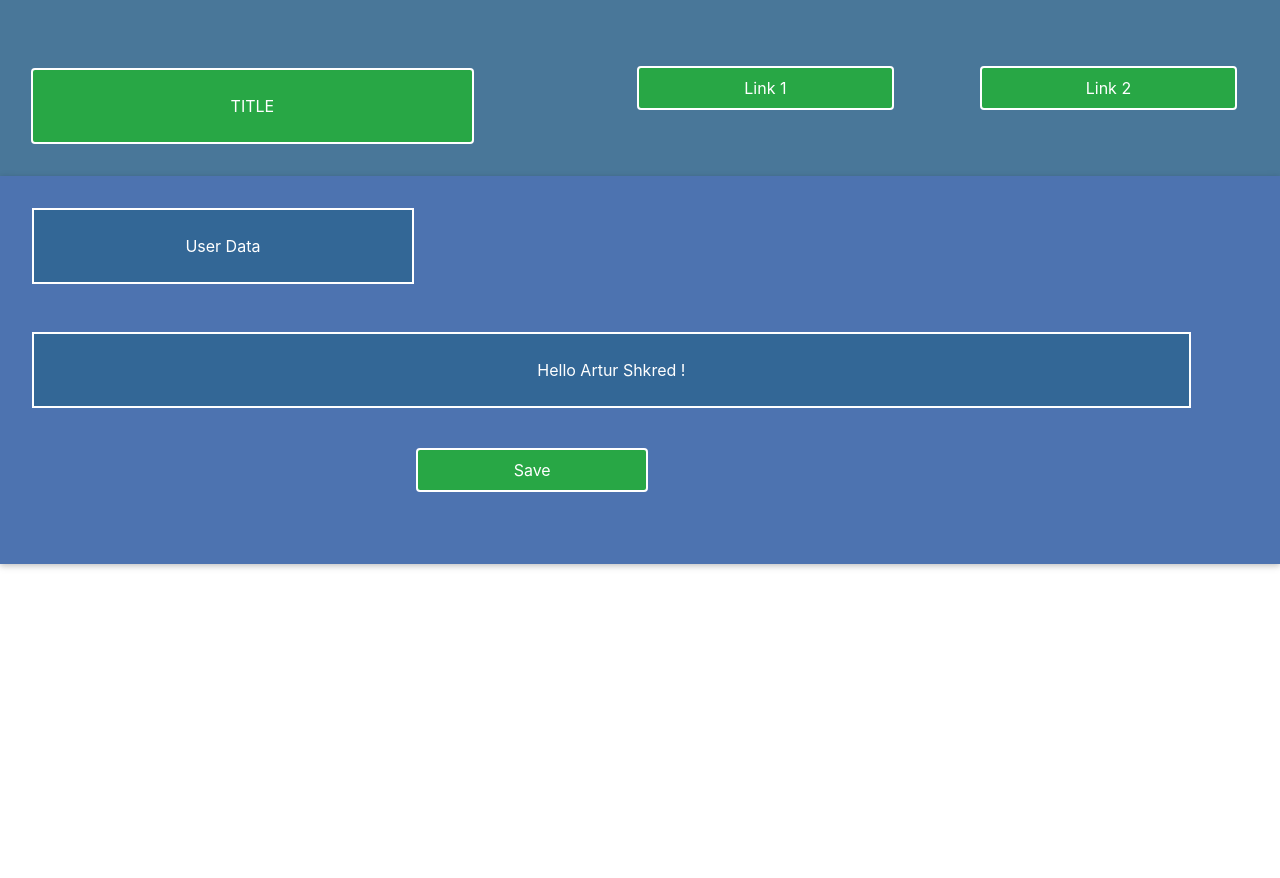
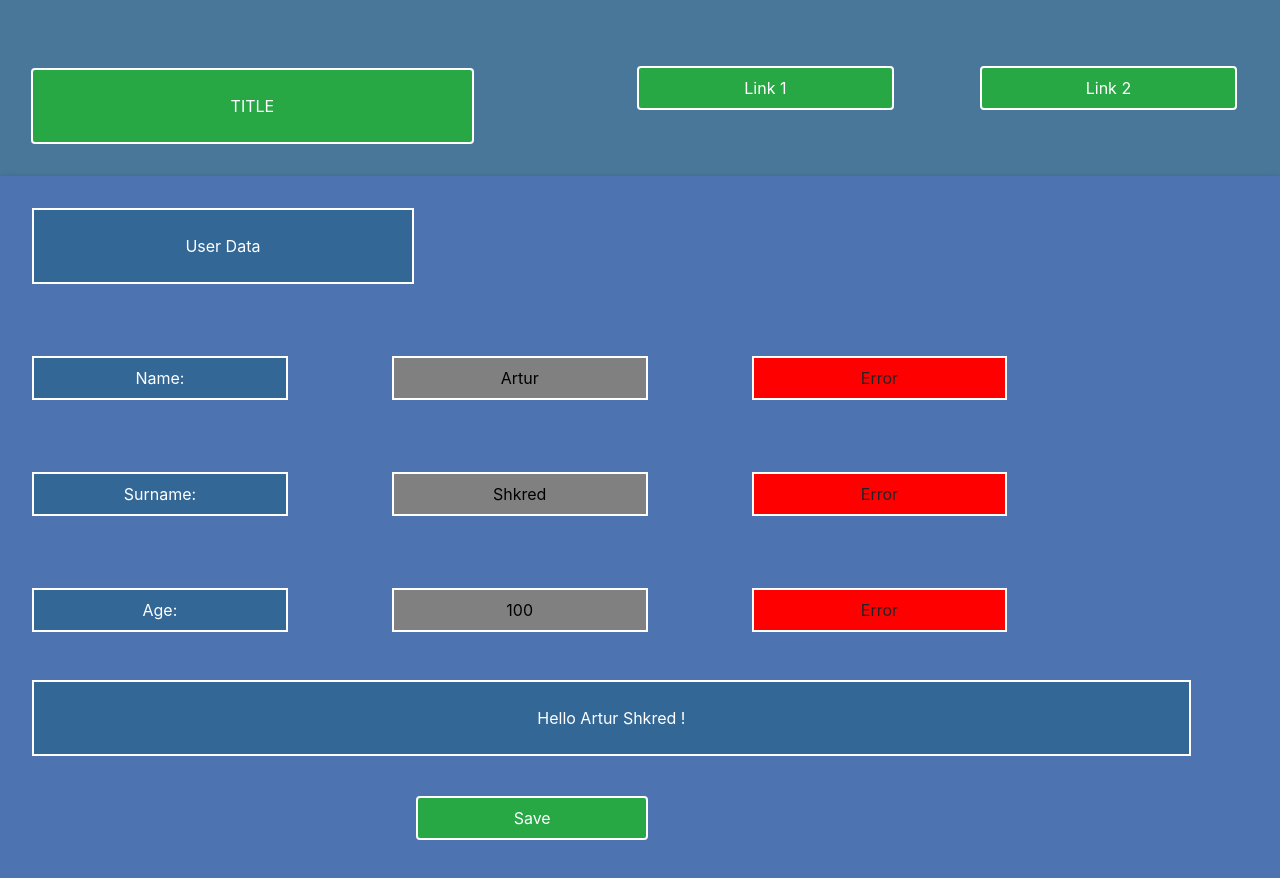
Before and after one commit to ashkredo/eversis-excersise-frontend, a React (Create React App) app: page /pageone in a window 1280 px wide. Shown: the top 878 px of the page. Before the commit the page ends 800 px from the top, so only its background shows below. Built offline with nearby package versions, Linux system fonts and the light colour scheme.

Commit message:
Updated PageOne

```diff
--- a/src/redux/reducers/userReducer.js
+++ b/src/redux/reducers/userReducer.js
@@ -9,7 +9,7 @@ const initialState = {
   user: {
     name: 'Artur',
     surname: 'Shkred',
-    age: null,
+    age: 100,
   },
 };
 //------------
--- a/src/screens/pages/PageOne/PageOne.js
+++ b/src/screens/pages/PageOne/PageOne.js
@@ -29,6 +29,55 @@ const PageOne = ({ user }) => {
           </Col>
         </Row>
 
+        <Row className="col-10 justify-content-between">
+          <Col className="bluecolumn col-3 m-4 mt-5 py-2 text-center">
+            Name:
+          </Col>
+          <input
+            className="col-3 mt-5 m-4 py-2 text-center"
+            style={{ backgroundColor: 'gray', border: '2px solid #ffffff' }}
+            value={user.name}
+           />
+          <Col
+            className="col-3 mt-5 m-4 py-2 text-center"
+            style={{ backgroundColor: 'red', border: '2px solid #ffffff' }}
+          >
+            Error
+          </Col>
+        </Row>
+
+        <Row className="col-10 justify-content-between">
+          <Col className="bluecolumn col-3 m-4 mt-5 py-2 text-center">
+            Surname:
+          </Col>
+          <input
+            className="col-3 mt-5 m-4 py-2 text-center"
+            style={{ backgroundColor: 'gray', border: '2px solid #ffffff' }}
+            value={user.surname}
+           />
+          <Col
+            className="col-3 mt-5 m-4 py-2 text-center"
+            style={{ backgroundColor: 'red', border: '2px solid #ffffff' }}
+          >
+            Error
+          </Col>
+        </Row>
+
+        <Row className="col-10 justify-content-between">
+          <Col className="bluecolumn col-3 m-4 mt-5 py-2 text-center">Age:</Col>
+          <input
+            className="col-3 mt-5 m-4 py-2 text-center"
+            style={{ backgroundColor: 'gray', border: '2px solid #ffffff' }}
+            value={user.age}
+           />
+          <Col
+            className="col-3 mt-5 m-4 py-2 text-center"
+            style={{ backgroundColor: 'red', border: '2px solid #ffffff' }}
+          >
+            Error
+          </Col>
+        </Row>
+
         <Row className="row">
           <Col className="col-12 d-flex text-center">
             <Col className="bluecolumn col-11 py-4 m-4">
```
